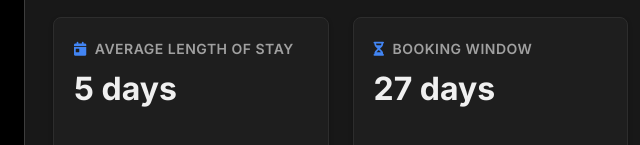
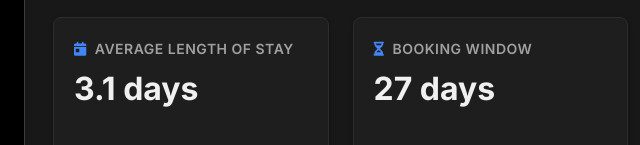
Before and after one commit to studiorns/KuwaitMarketAnalysis, a plain HTML site: page index.html in a window 1280 px wide. Shown: the part 655-800 px from the top of the page, 0-640 px from the left. Drawn offline with nearby package versions, Linux system fonts and the light colour scheme.

Commit message:
Add files via upload

```diff
--- a/index.html
+++ b/index.html
@@ -716,7 +716,7 @@
             <div class="metrics-grid">
                 <div class="metric-card">
                     <div class="metric-name"><i class="fas fa-calendar-day"></i> Average Length of Stay</div>
-                    <div class="metric-value">5 days</div>
+                    <div class="metric-value">3.1 days</div>
                 </div>
                 <div class="metric-card">
                     <div class="metric-name"><i class="fas fa-hourglass-half"></i> Booking Window</div>
```
